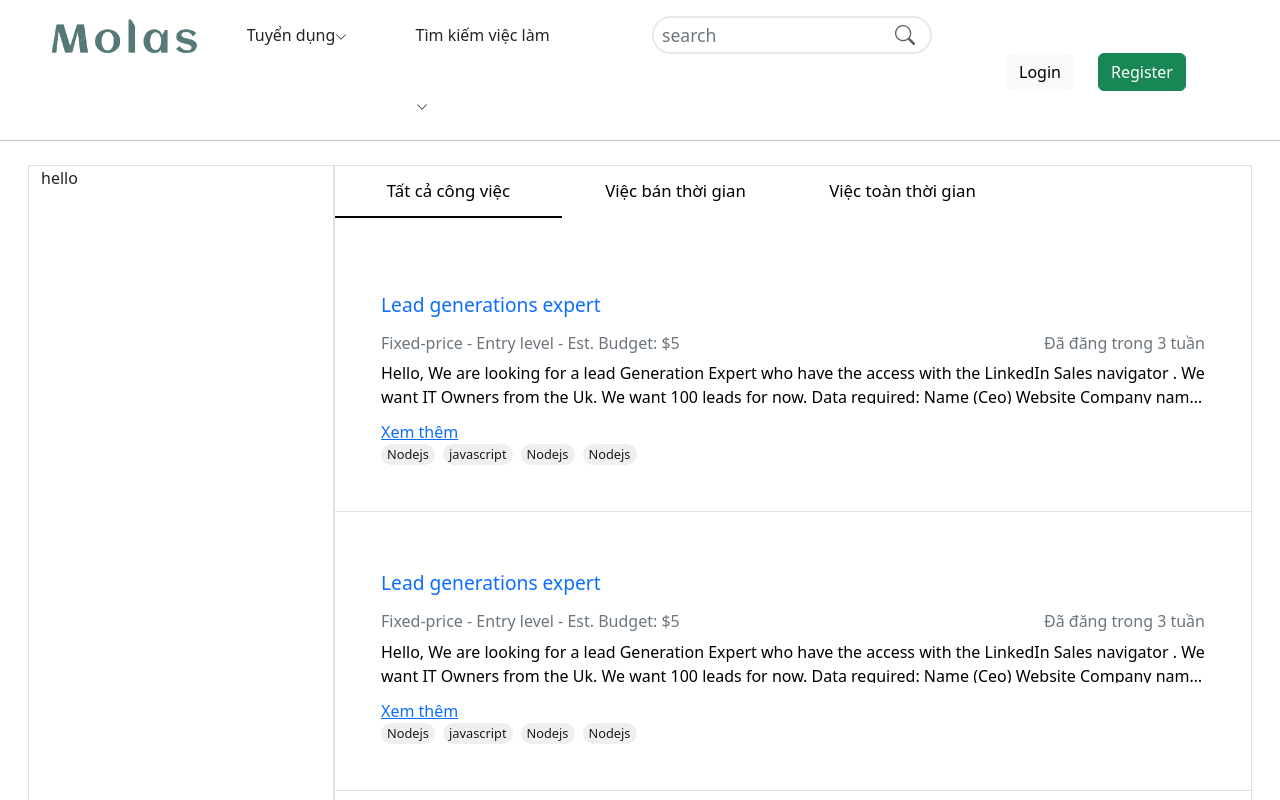
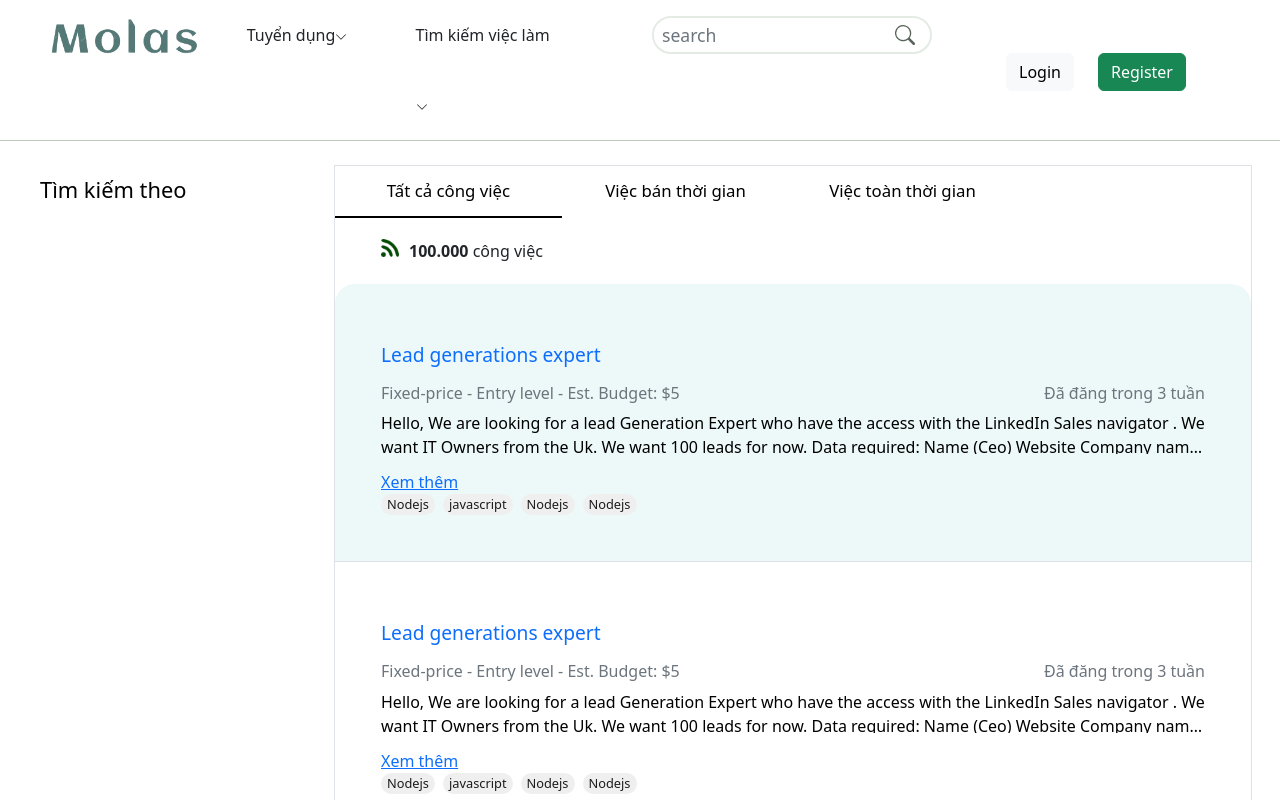
Before and after one commit to nguyentheduyet01/freelancer_hiring, a React (Create React App) app in the folder frontend/: page /search in a window 1280 px wide. Shown: the top 800 px of the page. Built offline with nearby package versions, Linux system fonts and the light colour scheme.

Commit message:
edit search page

```diff
--- a/frontend/src/App.js
+++ b/frontend/src/App.js
@@ -14,7 +14,10 @@ function App() {
       <Routes>
         <Route path='/' element={<Outlet />}>
           <Route path='/' element={<Home />} />
-          <Route path='search' element={<Search />} />
+          <Route path='search' element={<Search />}>
+            <Route path='passtime' />
+            <Route path='fulltime' />
+          </Route>
           <Route path='posts' element={<PostProject />} />
           <Route path='posts/:id' element={<PostDetail />} />
           <Route path='login' element={<Login />} />
--- a/frontend/src/components/filter/Filter.jsx
+++ b/frontend/src/components/filter/Filter.jsx
@@ -0,0 +1,16 @@
+import React from "react";
+import { Row } from "react-bootstrap";
+
+const Filter = () => {
+  return (
+    <Row>
+      <div className='searchHeader d-flex mb-3 '>
+        <div className='searchItem text-start'>
+          <span style={{ color: "black", fontWeight: "500", fontSize: "130%" }}>Tìm kiếm theo</span>
+        </div>
+      </div>
+    </Row>
+  );
+};
+
+export default Filter;
--- a/frontend/src/components/post/Post.css
+++ b/frontend/src/components/post/Post.css
@@ -6,8 +6,14 @@
   text-decoration: none;
 }
 
+
 .cartPost:hover{
   background-color: #edf8f8;
+}
+
+.cartPost.active {
+  background-color: #edf8f8;
+  border-radius: 20px 20px 0px 0px !important;
 }
 
 .linkPost{
--- a/frontend/src/components/post/Post.jsx
+++ b/frontend/src/components/post/Post.jsx
@@ -4,10 +4,14 @@ import { Link } from "react-router-dom";
 import formatVi from "../../utils/vi";
 import "./Post.css";
 
-const Post = () => {
+const Post = ({ active }) => {
+  // 'cartPost'
   return (
     <div>
-      <Card style={{ padding: "30px" }} className='cartPost'>
+      <Card
+        style={{ padding: "30px" }}
+        className={`${active === "active" ? "cartPost active" : "cartPost"}`}
+      >
         <Link to='login' className='postLink'>
           <Card.Body>
             <Card.Title style={{ fontSize: "120%", lineHeight: "50px" }}>
--- a/frontend/src/pages/Search/Search.jsx
+++ b/frontend/src/pages/Search/Search.jsx
@@ -1,47 +1,53 @@
 import React, { useState } from "react";
 import { Col, Row } from "react-bootstrap";
+import { ChevronLeft, ChevronRight } from "react-bootstrap-icons";
+import Pagination from "react-js-pagination";
 import { Link, useLocation } from "react-router-dom";
+import Filter from "../../components/filter/Filter";
+import wireless from "../../images/wireless.png";
+import Post from "./../../components/post/Post";
 import "./Search.css";
-import Post from "./../../components/post/Post";
-import Pagination from "react-js-pagination";
-import { ChevronLeft, ChevronRight } from "react-bootstrap-icons";
 
 const Search = () => {
   const location = useLocation();
   const [currentPage, setCurrentPage] = useState(1);
-  let q = location.search.split("=")[1] || "all";
+  let ht = location.pathname.split("/")[2] || "all";
 
   const items = [
     {
       value: "all",
       context: "Tất cả công việc",
-      link: "?q=all",
+      link: "",
     },
     {
       value: "passtime",
       context: "Việc bán thời gian",
-      link: "?q=passtime",
+      link: "passtime",
     },
     {
       value: "fulltime",
       context: "Việc toàn thời gian",
-      link: "?q=fulltime",
+      link: "fulltime",
     },
   ];
   const setCurrentPageNo = (e) => {
     setCurrentPage(e);
+    window.scrollTo({
+      top: 0,
+      behavior: "smooth",
+    });
   };
 
   return (
     <div className='mt-4' style={{ width: "1200px", margin: "0 auto" }}>
       <Row>
-        <Col className='border' lg='3'>
-          hello
+        <Col lg='3'>
+          <Filter />
         </Col>
         <Col className='border p-0'>
           <div className='searchHeader d-flex mb-3'>
             {items.map((item, index) => {
-              if (item.value === q) {
+              if (item.value === ht) {
                 return (
                   <div key={index} className='searchItem active'>
                     <Link
@@ -66,8 +72,17 @@ const Search = () => {
               }
             })}
           </div>
+          <div style={{ padding: "5px 46px" }} className='d-flex mt-3 mb-3'>
+            <div className='d-flex'>
+              <img src={wireless} alt='wireless' style={{ width: "18px", height: "18px" }} />
+              <span style={{ marginLeft: "10px" }}>
+                <span style={{ fontWeight: "700" }}>100.000</span> công việc
+              </span>
+            </div>
+            <div></div>
+          </div>
           <div className='mb-3'>
-            <Post />
+            <Post active='active' />
             <Post />
             <Post />
           </div>
@@ -85,6 +100,7 @@ const Search = () => {
               activeLinkClass='pageLinkActive'
               // firstPageText='1st'
               // lastPageText='Last'
+              // onClick={scrollChange}
             />
           </div>
         </Col>
```
Also changed, not shown: frontend/src/images/wireless.png (added).
